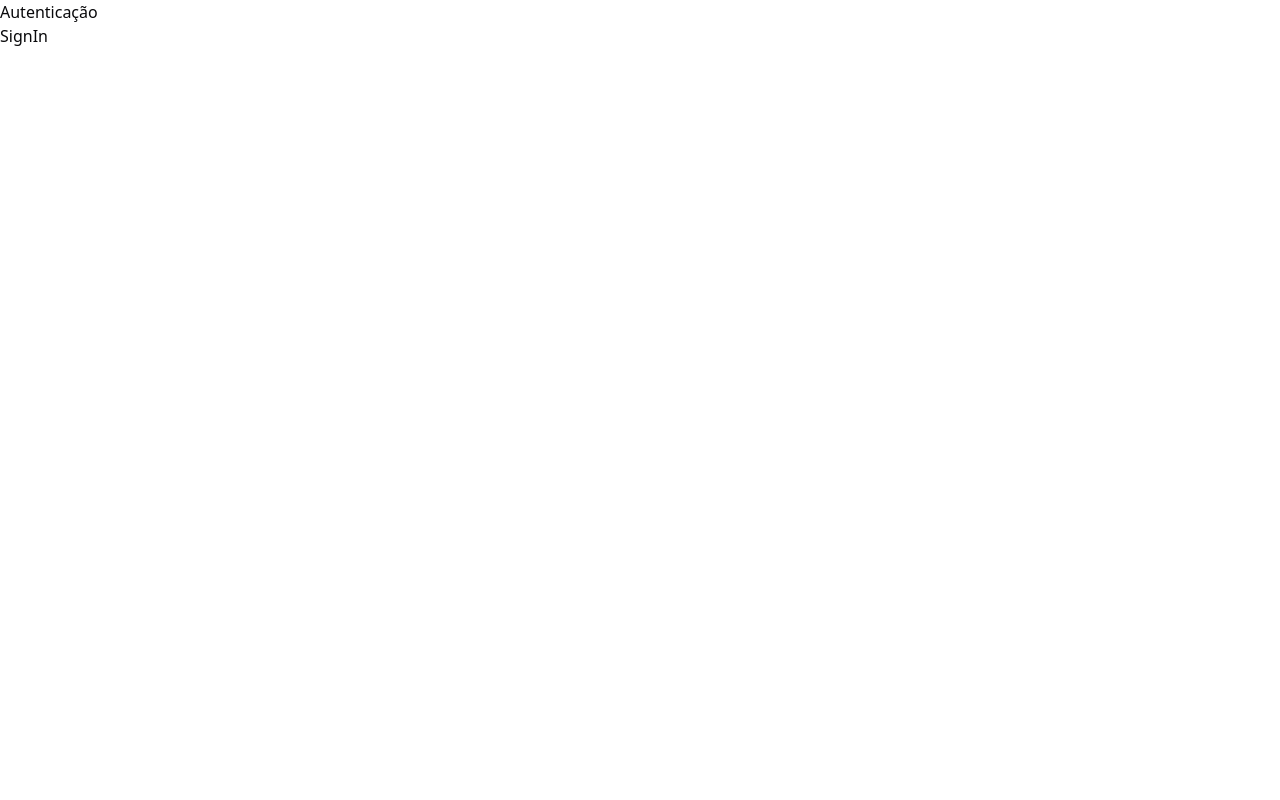
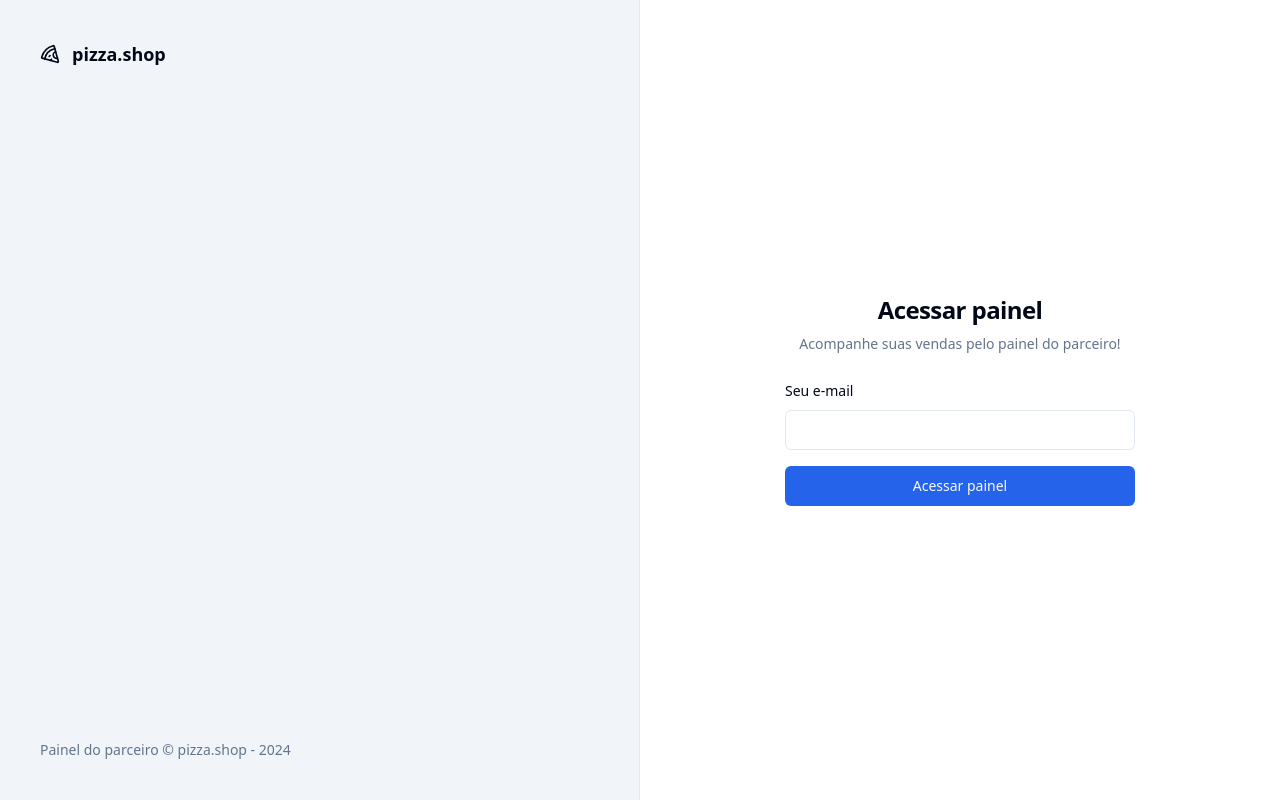
Before and after one commit to tiago-forward/pizza-shop-web-react, a React (Vite) app: page /sign-in in a window 1280 px wide. Built offline with nearby package versions, Linux system fonts and the light colour scheme.

Commit message:
login page completed

```diff
--- /dev/null
+++ b/src/components/ui/input.tsx
@@ -0,0 +1,25 @@
+import * as React from 'react'
+
+import { cn } from '@/lib/utils'
+
+export interface InputProps
+  extends React.InputHTMLAttributes<HTMLInputElement> {}
+
+const Input = React.forwardRef<HTMLInputElement, InputProps>(
+  ({ className, type, ...props }, ref) => {
+    return (
+      <input
+        type={type}
+        className={cn(
+          'flex h-10 w-full rounded-md border border-input bg-background px-3 py-2 text-sm ring-offset-background file:border-0 file:bg-transparent file:text-sm file:font-medium placeholder:text-muted-foreground focus-visible:outline-none focus-visible:ring-2 focus-visible:ring-ring focus-visible:ring-offset-2 disabled:cursor-not-allowed disabled:opacity-50',
+          className,
+        )}
+        ref={ref}
+        {...props}
+      />
+    )
+  },
+)
+Input.displayName = 'Input'
+
+export { Input }
--- /dev/null
+++ b/src/components/ui/label.tsx
@@ -0,0 +1,24 @@
+import * as LabelPrimitive from '@radix-ui/react-label'
+import { cva, type VariantProps } from 'class-variance-authority'
+import * as React from 'react'
+
+import { cn } from '@/lib/utils'
+
+const labelVariants = cva(
+  'text-sm font-medium leading-none peer-disabled:cursor-not-allowed peer-disabled:opacity-70',
+)
+
+const Label = React.forwardRef<
+  React.ElementRef<typeof LabelPrimitive.Root>,
+  React.ComponentPropsWithoutRef<typeof LabelPrimitive.Root> &
+    VariantProps<typeof labelVariants>
+>(({ className, ...props }, ref) => (
+  <LabelPrimitive.Root
+    ref={ref}
+    className={cn(labelVariants(), className)}
+    {...props}
+  />
+))
+Label.displayName = LabelPrimitive.Root.displayName
+
+export { Label }
--- a/src/global.css
+++ b/src/global.css
@@ -2,27 +2,28 @@
 @tailwind components;
 @tailwind utilities;
 
+
 @layer base {
   :root {
     --background: 0 0% 100%;
-    --foreground: 240 10% 3.9%;
+    --foreground: 222.2 84% 4.9%;
     --card: 0 0% 100%;
-    --card-foreground: 240 10% 3.9%;
+    --card-foreground: 222.2 84% 4.9%;
     --popover: 0 0% 100%;
-    --popover-foreground: 240 10% 3.9%;
-    --primary: 240 5.9% 10%;
-    --primary-foreground: 0 0% 98%;
-    --secondary: 240 4.8% 95.9%;
-    --secondary-foreground: 240 5.9% 10%;
-    --muted: 240 4.8% 95.9%;
-    --muted-foreground: 240 3.8% 46.1%;
-    --accent: 240 4.8% 95.9%;
-    --accent-foreground: 240 5.9% 10%;
+    --popover-foreground: 222.2 84% 4.9%;
+    --primary: 221.2 83.2% 53.3%;
+    --primary-foreground: 210 40% 98%;
+    --secondary: 210 40% 96.1%;
+    --secondary-foreground: 222.2 47.4% 11.2%;
+    --muted: 210 40% 96.1%;
+    --muted-foreground: 215.4 16.3% 46.9%;
+    --accent: 210 40% 96.1%;
+    --accent-foreground: 222.2 47.4% 11.2%;
     --destructive: 0 84.2% 60.2%;
-    --destructive-foreground: 0 0% 98%;
-    --border: 240 5.9% 90%;
-    --input: 240 5.9% 90%;
-    --ring: 240 10% 3.9%;
+    --destructive-foreground: 210 40% 98%;
+    --border: 214.3 31.8% 91.4%;
+    --input: 214.3 31.8% 91.4%;
+    --ring: 221.2 83.2% 53.3%;
     --radius: 0.5rem;
     --chart-1: 12 76% 61%;
     --chart-2: 173 58% 39%;
@@ -32,25 +33,25 @@
   }
 
   .dark {
-    --background: 240 10% 3.9%;
-    --foreground: 0 0% 98%;
-    --card: 240 10% 3.9%;
-    --card-foreground: 0 0% 98%;
-    --popover: 240 10% 3.9%;
-    --popover-foreground: 0 0% 98%;
-    --primary: 0 0% 98%;
-    --primary-foreground: 240 5.9% 10%;
-    --secondary: 240 3.7% 15.9%;
-    --secondary-foreground: 0 0% 98%;
-    --muted: 240 3.7% 15.9%;
-    --muted-foreground: 240 5% 64.9%;
-    --accent: 240 3.7% 15.9%;
-    --accent-foreground: 0 0% 98%;
+    --background: 222.2 84% 4.9%;
+    --foreground: 210 40% 98%;
+    --card: 222.2 84% 4.9%;
+    --card-foreground: 210 40% 98%;
+    --popover: 222.2 84% 4.9%;
+    --popover-foreground: 210 40% 98%;
+    --primary: 217.2 91.2% 59.8%;
+    --primary-foreground: 222.2 47.4% 11.2%;
+    --secondary: 217.2 32.6% 17.5%;
+    --secondary-foreground: 210 40% 98%;
+    --muted: 217.2 32.6% 17.5%;
+    --muted-foreground: 215 20.2% 65.1%;
+    --accent: 217.2 32.6% 17.5%;
+    --accent-foreground: 210 40% 98%;
     --destructive: 0 62.8% 30.6%;
-    --destructive-foreground: 0 0% 98%;
-    --border: 240 3.7% 15.9%;
-    --input: 240 3.7% 15.9%;
-    --ring: 240 4.9% 83.9%;
+    --destructive-foreground: 210 40% 98%;
+    --border: 217.2 32.6% 17.5%;
+    --input: 217.2 32.6% 17.5%;
+    --ring: 224.3 76.3% 48%;
     --chart-1: 220 70% 50%;
     --chart-2: 160 60% 45%;
     --chart-3: 30 80% 55%;
--- a/src/pages/_layouts/auth.tsx
+++ b/src/pages/_layouts/auth.tsx
@@ -1,11 +1,20 @@
+import { Pizza } from 'lucide-react'
 import { Outlet } from 'react-router-dom'
 
 export function AuthLayout() {
   return (
-    <div>
-      <h1>Autenticação</h1>
+    <div className="grid min-h-screen grid-cols-2">
+      <div className="flex h-full flex-col justify-between border-r border-foreground/5 bg-muted p-10 text-muted-foreground">
+        <div className="flex items-center gap-3 text-lg font-medium text-foreground">
+          <Pizza className="h-5 w-5" />
+          <span className="font-semibold">pizza.shop</span>
+        </div>
+        <footer className="text-sm">
+          Painel do parceiro &copy; pizza.shop - {new Date().getFullYear()}
+        </footer>
+      </div>
 
-      <div>
+      <div className="flex flex-col items-center justify-center">
         <Outlet />
       </div>
     </div>
--- a/src/pages/auth/sign-in.tsx
+++ b/src/pages/auth/sign-in.tsx
@@ -1,10 +1,36 @@
 import { Helmet } from 'react-helmet-async'
+
+import { Button } from '../../components/ui/button'
+import { Input } from '../../components/ui/input'
+import { Label } from '../../components/ui/label'
 
 export function SignIn() {
   return (
     <>
       <Helmet title="Login" />
-      <h1>SignIn</h1>
+      <div className="p-8">
+        <div className="flex w-[350px] flex-col justify-center gap-6">
+          <div className="flex flex-col gap-2 text-center">
+            <h1 className="text-2xl font-semibold tracking-tight">
+              Acessar painel
+            </h1>
+            <p className="text-sm text-muted-foreground">
+              Acompanhe suas vendas pelo painel do parceiro!
+            </p>
+          </div>
+
+          <form action="" className="space-y-4">
+            <div className="space-y-2">
+              <Label htmlFor="email">Seu e-mail</Label>
+              <Input id="email" type="email" />
+            </div>
+
+            <Button className="w-full" type="submit">
+              Acessar painel
+            </Button>
+          </form>
+        </div>
+      </div>
     </>
   )
 }
```
Also changed, not shown: src/components/ui/button.tsx (+21 -21 lines), 1 other file (tests, documents, lock files or other folders).
